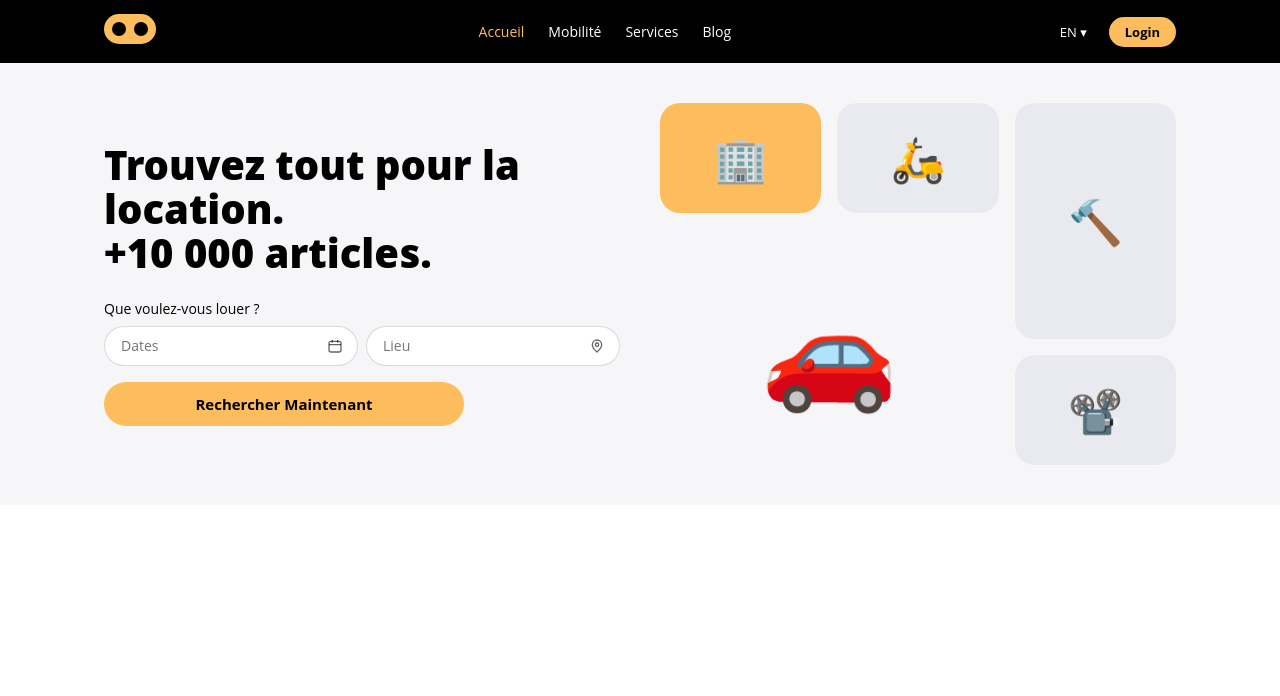
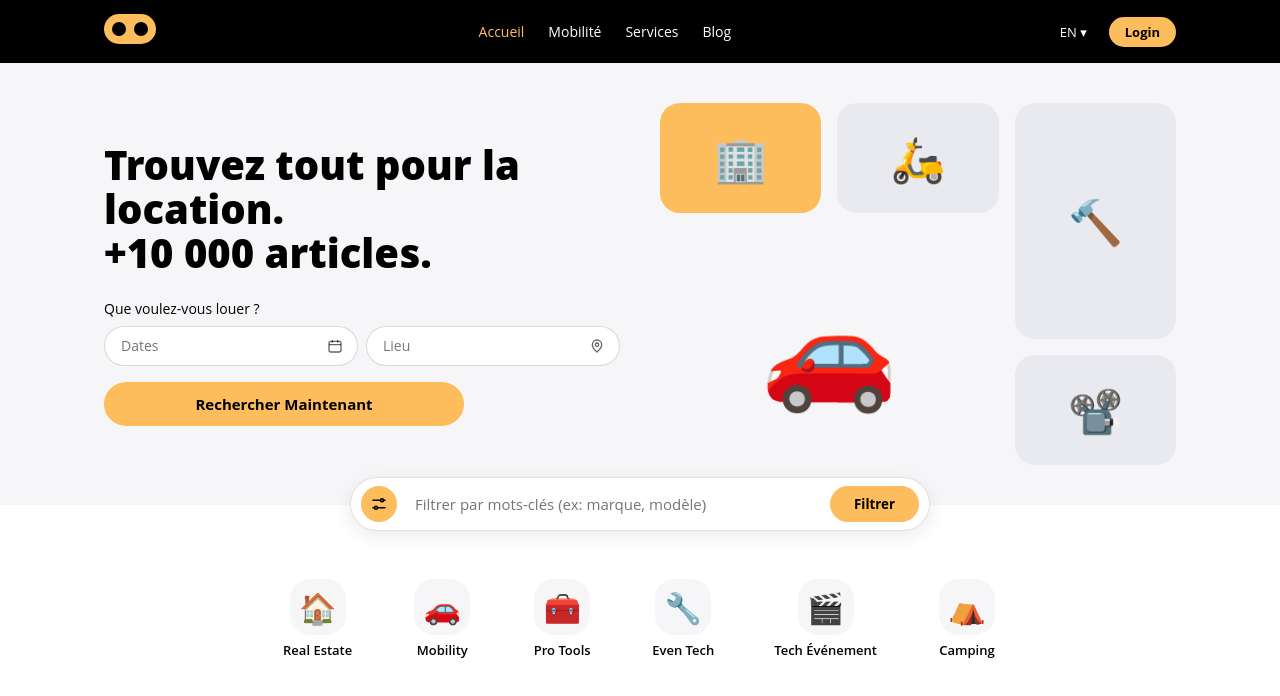
Before and after one commit to mltmohamed/collab, a React (Vite) app in the folder frontend/: page / in a window 1280 px wide. Shown: the top 696 px of the page. Built offline with nearby package versions, Linux system fonts and the light colour scheme.

Commit message:
ajout des categoties et de filter bar

```diff
--- a/frontend/src/App.jsx
+++ b/frontend/src/App.jsx
@@ -1,13 +1,17 @@
 import "./styles/tokens.css";
 import Header from "./components/Header/Header";
 import Hero from "./components/Hero/Hero";
+import FilterBar from "./components/FilterBar/FilterBar";
+import Categories from "./components/Categories/Categories";
 
 export default function App() {
   return (
     <>
       <Header />
       <Hero onSearch={(params) => console.log("Recherche :", params)} />
-      {/* Étape 3 : barre de filtre + catégories */}
+      <FilterBar onFilter={(kw) => console.log("Mot-clé :", kw)} />
+      <Categories onSelect={(id) => console.log("Catégorie :", id)} />
+      {/* Étape 4 : Nos Meilleures Offres */}
     </>
   );
 }
--- /dev/null
+++ b/frontend/src/components/Categories/Categories.css
@@ -0,0 +1,46 @@
+.categories {
+  max-width: var(--container);
+  margin: var(--space-4) auto 0;
+  padding: 0 var(--space-3);
+}
+
+.categories ul {
+  list-style: none;
+  margin: 0;
+  padding: 0;
+  display: flex;
+  justify-content: center;
+  flex-wrap: wrap;
+  gap: var(--space-3) var(--space-4);
+}
+
+.categories button {
+  display: flex;
+  flex-direction: column;
+  align-items: center;
+  gap: 6px;
+  min-width: 80px;
+  padding: 8px 10px;
+  background: none;
+  border: 0;
+  border-radius: var(--radius-sm);
+  color: var(--color-dark);
+}
+
+.categories__icon {
+  display: grid;
+  place-items: center;
+  width: 56px;
+  height: 56px;
+  border-radius: var(--radius-md);
+  background: #f6f6f9;
+  font-size: 30px;
+  transition: background 0.15s;
+}
+.categories__icon img { width: 32px; height: 32px; }
+
+.categories__label { font-size: 13px; font-weight: 600; }
+
+.categories button:hover .categories__icon { background: var(--color-primary); }
+.categories button.is-active .categories__icon { background: var(--color-primary); }
+.categories button.is-active .categories__label { text-decoration: underline; text-underline-offset: 4px; }
--- /dev/null
+++ b/frontend/src/components/Categories/Categories.jsx
@@ -0,0 +1,48 @@
+import { useState } from "react";
+import "./Categories.css";
+
+// À remplacer plus tard par les catégories venant de l'API.
+// `emoji` → remplace par `icon: "/icons/xxx.svg"` quand tu auras les icônes.
+const DEFAULT_CATEGORIES = [
+  { id: "real-estate", label: "Real Estate", emoji: "🏠" },
+  { id: "mobility", label: "Mobility", emoji: "🚗" },
+  { id: "pro-tools", label: "Pro Tools", emoji: "🧰" },
+  { id: "even-tech", label: "Even Tech", emoji: "🔧" },
+  { id: "tech-evenement", label: "Tech Événement", emoji: "🎬" },
+  { id: "camping", label: "Camping", emoji: "⛺" },
+];
+
+export default function Categories({
+  categories = DEFAULT_CATEGORIES,
+  onSelect = () => {}, // reçoit l'id de la catégorie (ou null si on désélectionne)
+}) {
+  const [activeId, setActiveId] = useState(null);
+
+  const handleClick = (id) => {
+    const next = id === activeId ? null : id;
+    setActiveId(next);
+    onSelect(next);
+  };
+
+  return (
+    <nav className="categories" aria-label="Catégories">
+      <ul>
+        {categories.map((c) => (
+          <li key={c.id}>
+            <button
+              type="button"
+              className={c.id === activeId ? "is-active" : ""}
+              aria-pressed={c.id === activeId}
+              onClick={() => handleClick(c.id)}
+            >
+              <span className="categories__icon" aria-hidden="true">
+                {c.icon ? <img src={c.icon} alt="" /> : c.emoji}
+              </span>
+              <span className="categories__label">{c.label}</span>
+            </button>
+          </li>
+        ))}
+      </ul>
+    </nav>
+  );
+}
--- /dev/null
+++ b/frontend/src/components/FilterBar/FilterBar.css
@@ -0,0 +1,50 @@
+.filterbar {
+  max-width: 580px;
+  margin: -28px auto 0; /* chevauche le bas du Hero */
+  position: relative;
+  display: flex;
+  align-items: center;
+  gap: var(--space-2);
+  padding: 8px 10px;
+  background: var(--color-light);
+  border: 1px solid rgba(0, 0, 0, 0.12);
+  border-radius: var(--radius-pill);
+  box-shadow: 0 6px 20px rgba(0, 0, 0, 0.08);
+}
+
+.filterbar__icon {
+  flex: none;
+  display: grid;
+  place-items: center;
+  width: 36px;
+  height: 36px;
+  border-radius: 50%;
+  background: var(--color-primary);
+}
+
+.filterbar input {
+  flex: 1;
+  min-width: 0;
+  border: 0;
+  outline: 0;
+  background: none;
+  font: inherit;
+  font-size: 15px;
+}
+
+.filterbar button {
+  flex: none;
+  height: 36px;
+  padding: 0 24px;
+  border: 0;
+  border-radius: var(--radius-pill);
+  background: var(--color-primary);
+  color: var(--color-dark);
+  font-weight: 700;
+}
+.filterbar button:hover { filter: brightness(0.95); }
+.filterbar:focus-within { border-color: var(--color-dark); }
+
+@media (max-width: 640px) {
+  .filterbar { margin-inline: var(--space-2); }
+}
--- /dev/null
+++ b/frontend/src/components/FilterBar/FilterBar.jsx
@@ -0,0 +1,32 @@
+import { useState } from "react";
+import "./FilterBar.css";
+
+export default function FilterBar({
+  onFilter = () => {}, // reçoit le mot-clé saisi
+}) {
+  const [keyword, setKeyword] = useState("");
+
+  const handleSubmit = (e) => {
+    e.preventDefault();
+    onFilter(keyword.trim());
+  };
+
+  return (
+    <form className="filterbar" onSubmit={handleSubmit} role="search">
+      <span className="filterbar__icon" aria-hidden="true">
+        <svg width="18" height="18" viewBox="0 0 24 24" fill="none" stroke="currentColor" strokeWidth="2.2" strokeLinecap="round">
+          <path d="M4 7h10M18 7h2M4 17h2M10 17h10" />
+          <circle cx="16" cy="7" r="2" /><circle cx="8" cy="17" r="2" />
+        </svg>
+      </span>
+      <input
+        type="search"
+        placeholder="Filtrer par mots-clés (ex: marque, modèle)"
+        value={keyword}
+        onChange={(e) => setKeyword(e.target.value)}
+        aria-label="Filtrer par mots-clés"
+      />
+      <button type="submit">Filtrer</button>
+    </form>
+  );
+}
```
